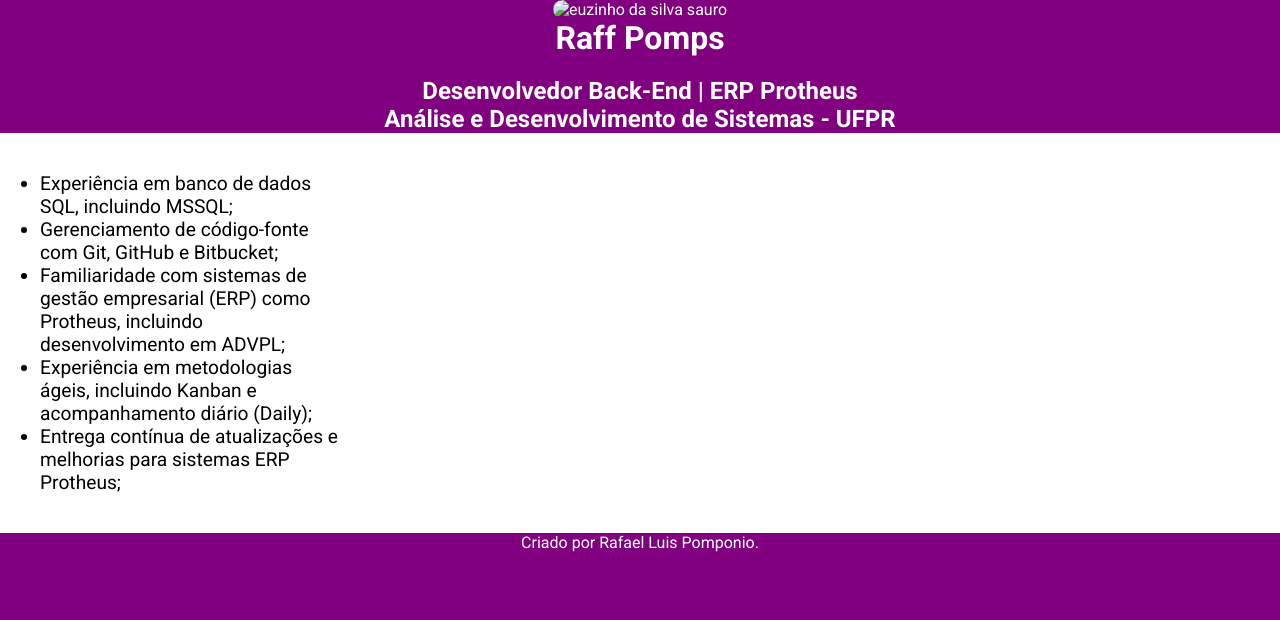
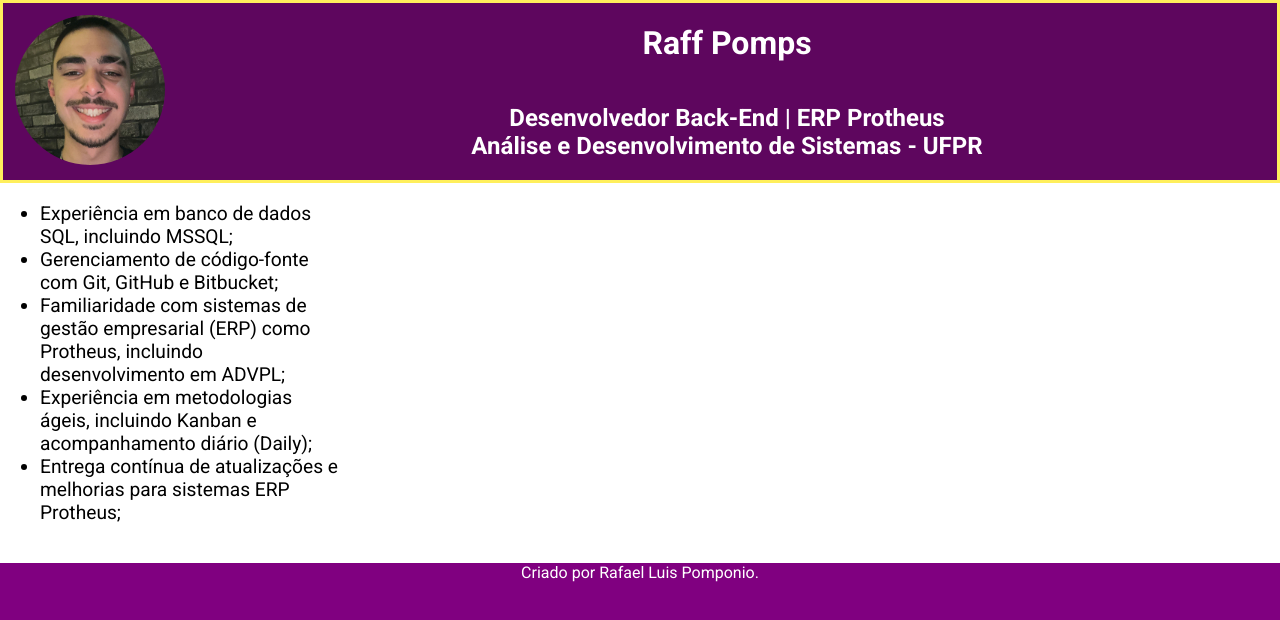
Before and after one commit to pompssss/pagina-pessoal, a plain HTML site: page index.html in a window 1280 px wide. Shown: the top 620 px of the page. Drawn offline with Linux system fonts and the light colour scheme; a web font is replaced by a local one.

Commit message:
imagem e css da ultima alteracao

```diff
--- a/style.css
+++ b/style.css
@@ -8,25 +8,34 @@ font-family: Roboto;
 }
 
 header {
-    background-color: purple;
+    background-color: rgb(94, 6, 94);
     text-align: center;
     color: white;
+    border: 3px solid #ffef5c;
+    margin: 0%;
+
 }
 
-header h1{
-
-    margin: 0%;
-}
+.flex-container {
+    display: flex;
+    flex-direction: column;
+  }
 
 section{
     display: flex;
     margin-bottom: 20px;
 }
 
+
 img{
-    width: 500px;
-    border-radius: 50px;
-
+    width: 150px;
+    border-radius: 150px;
+    /* border: 3px solid green; */
+    float: left;
+    padding: 12px;
+    display: flex;
+    justify-content: left;
+    justify-content: ;
 }
 
 ul {
```
Also changed, not shown: img.jpeg (added).
